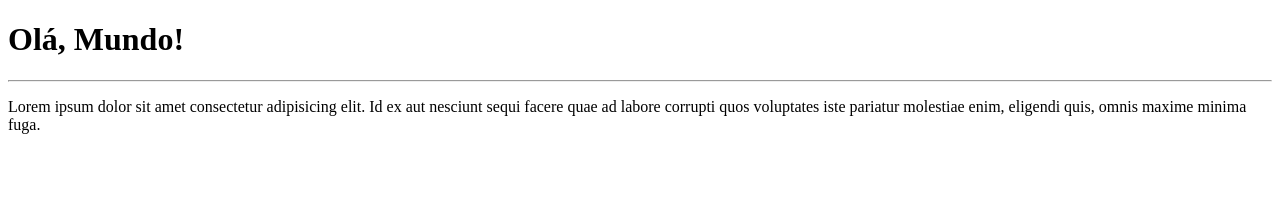
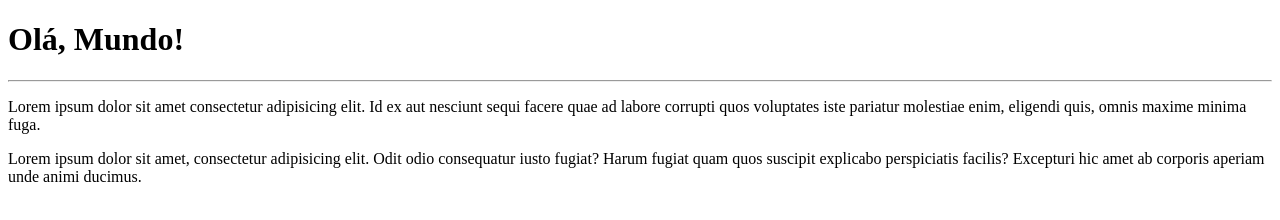
Before and after one commit to edson-cps/Ola-mundo, a plain HTML site: page site-exemplo/index.html in a window 1280 px wide. Drawn offline with Linux system fonts and the light colour scheme.

Commit message:
Adicionei um paragrfo

```diff
--- a/site-exemplo/index.html
+++ b/site-exemplo/index.html
@@ -9,5 +9,6 @@
     <h1>Olá, Mundo!</h1>
     <hr>
     <p>Lorem ipsum dolor sit amet consectetur adipisicing elit. Id ex aut nesciunt sequi facere quae ad labore corrupti quos voluptates iste pariatur molestiae enim, eligendi quis, omnis maxime minima fuga.</p>
+    <p>Lorem ipsum dolor sit amet, consectetur adipisicing elit. Odit odio consequatur iusto fugiat? Harum fugiat quam quos suscipit explicabo perspiciatis facilis? Excepturi hic amet ab corporis aperiam unde animi ducimus.</p>
 </body>
 </html>
```
